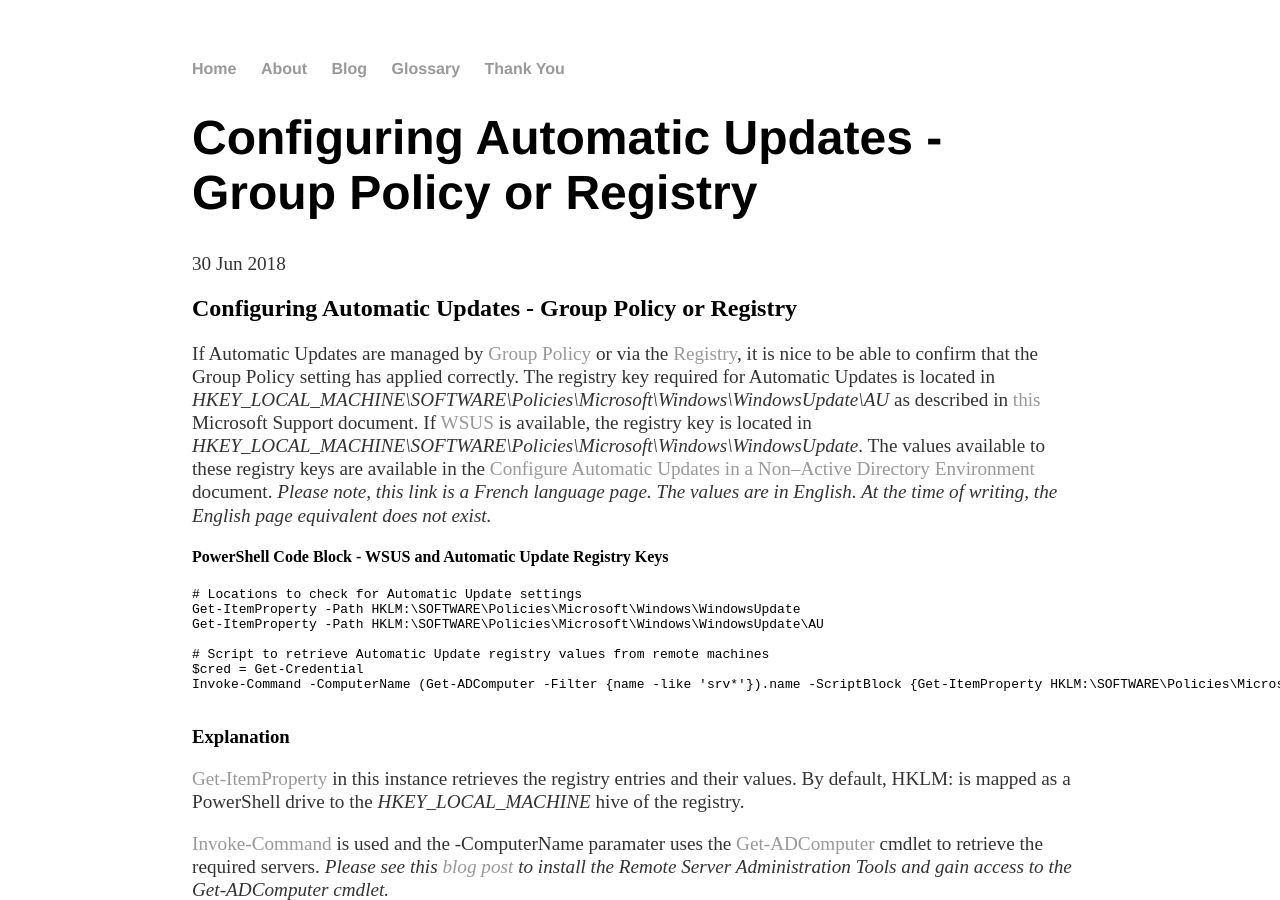
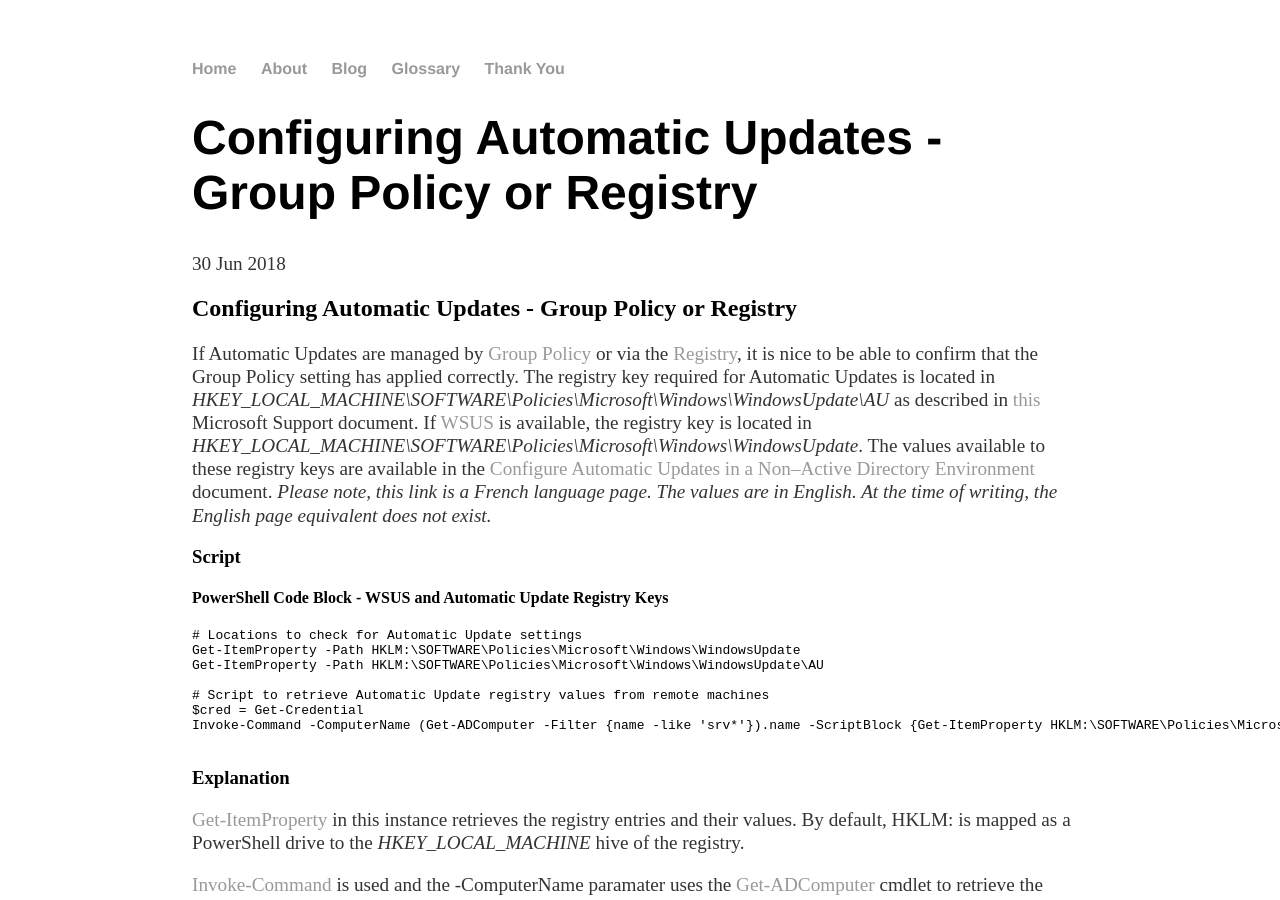
Before and after one commit to timhaintz/timhaintz.github.io, a Jekyll site: the page built from _posts/2018-06-30-Configuring-Automatic-Updates.md, in a window 1280 px wide and 900 px high. Built offline with Jekyll 4.4.1, drawn with Linux system fonts in a browser that asks for light colours.

Commit message:
Update 2018-06-30-Configuring-Automatic-Updates.md

````diff
--- a/_posts/2018-06-30-Configuring-Automatic-Updates.md
+++ b/_posts/2018-06-30-Configuring-Automatic-Updates.md
@@ -7,6 +7,7 @@ date: 2018-06-30
 If Automatic Updates are managed by [Group Policy](https://msdn.microsoft.com/en-us/library/ee663280(v=vs.85).aspx) or via the [Registry](https://msdn.microsoft.com/en-us/library/windows/desktop/ms724871(v=vs.85).aspx), it is nice to be able to confirm that the Group Policy setting has applied correctly. The registry key required for Automatic Updates is located in *HKEY_LOCAL_MACHINE\SOFTWARE\Policies\Microsoft\Windows\WindowsUpdate\AU* as described in [this](https://support.microsoft.com/en-au/help/328010/how-to-configure-automatic-updates-by-using-group-policy-or-registry-s) Microsoft Support document. If [WSUS](https://docs.microsoft.com/en-us/windows-server/administration/windows-server-update-services/get-started/windows-server-update-services-wsus) is available, the registry key is located in *HKEY_LOCAL_MACHINE\SOFTWARE\Policies\Microsoft\Windows\WindowsUpdate*. The values available to these registry keys are available in the [Configure Automatic Updates in a Non–Active Directory Environment](https://docs.microsoft.com/fr-fr/security-updates/windowsupdateservices/18127152) document.
 *Please note, this link is a French language page. The values are in English. At the time of writing, the English page equivalent does not exist.*
 
+### Script
 #### PowerShell Code Block - WSUS and Automatic Update Registry Keys
 ```PowerShell
 # Locations to check for Automatic Update settings
````
